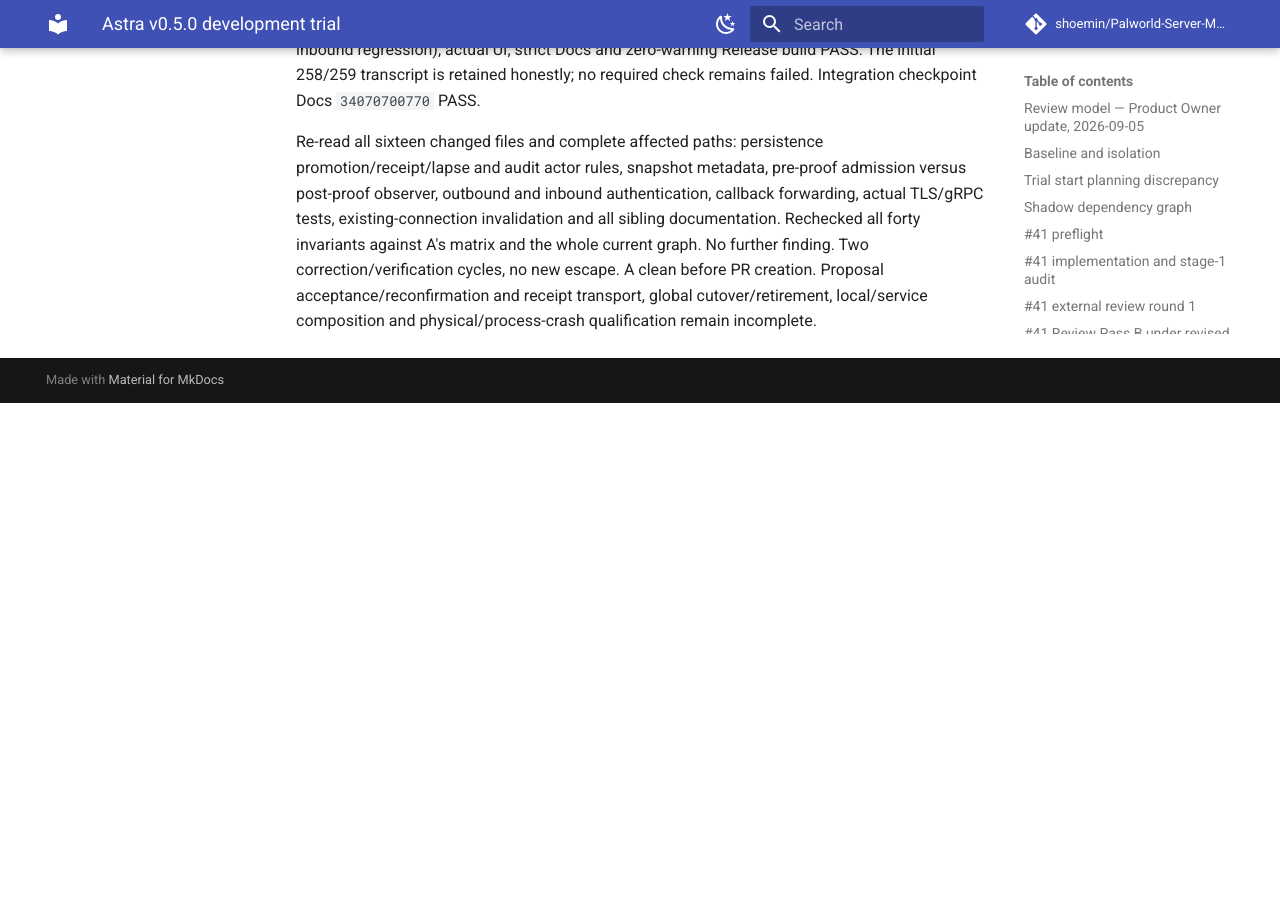
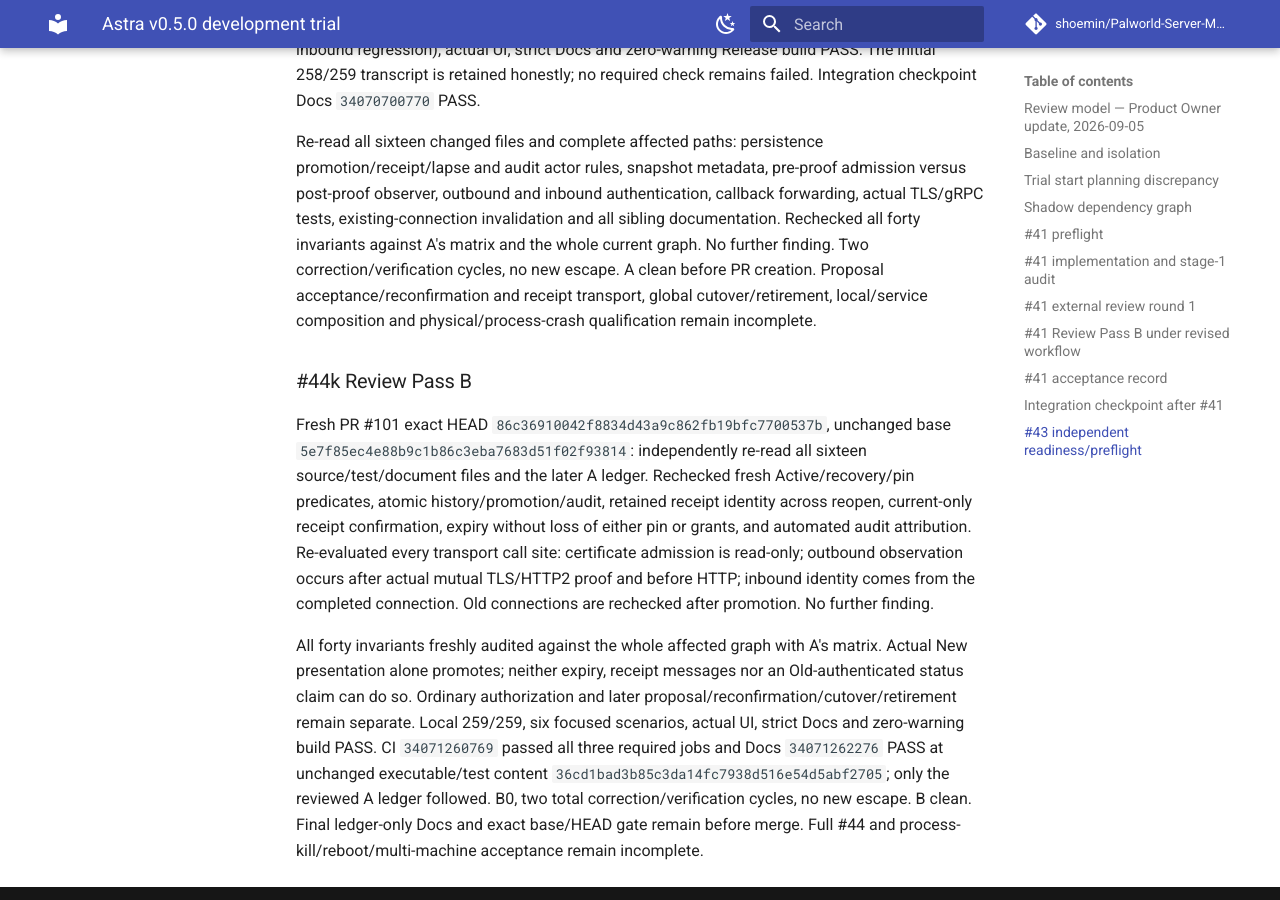
Before and after one commit to shoemin/Palworld-Server-Manager, an MkDocs documentation site: the page built from docs/experiments/astra-v0.5.0-trial.md, in a window 1280 px wide and 900 px high, scrolled down 171720 px. Built offline with MkDocs 1.6.1 and Material for MkDocs 9.7.7, drawn with Linux system fonts in a browser that asks for light colours; comment, search, counter and statistics services are not loaded; before the commit the page ends 172123 px from its top, so only the background shows below that; part of the change alters nothing that is shown.

```diff
--- a/docs/experiments/astra-v0.5.0-trial.md
+++ b/docs/experiments/astra-v0.5.0-trial.md
@@ -1842,3 +1842,9 @@ The first full run passed 258/259: the older inbound gRPC pending-pin fixture om
 Exact executable/test HEAD `36cd1bad3b85c3da14fc7938d516e54d5abf2705`: CI `34071260769` passed all three required jobs (259 ordinary tests/UI, privileged Windows service/multi-user, guarded native wrapper/coordinator/first-contact including response loss). Docs `34071262276` PASS. Local corrected full suite 259/259, six focused scenarios (five new plus the updated inbound regression), actual UI, strict Docs and zero-warning Release build PASS. The initial 258/259 transcript is retained honestly; no required check remains failed. Integration checkpoint Docs `34070700770` PASS.
 
 Re-read all sixteen changed files and complete affected paths: persistence promotion/receipt/lapse and audit actor rules, snapshot metadata, pre-proof admission versus post-proof observer, outbound and inbound authentication, callback forwarding, actual TLS/gRPC tests, existing-connection invalidation and all sibling documentation. Rechecked all forty invariants against A's matrix and the whole current graph. No further finding. Two correction/verification cycles, no new escape. A clean before PR creation. Proposal acceptance/reconfirmation and receipt transport, global cutover/retirement, local/service composition and physical/process-crash qualification remain incomplete.
+
+### #44k Review Pass B
+
+Fresh PR #101 exact HEAD `86c36910042f8834d43a9c862fb19bfc7700537b`, unchanged base `5e7f85ec4e88b9c1b86c3eba7683d51f02f93814`: independently re-read all sixteen source/test/document files and the later A ledger. Rechecked fresh Active/recovery/pin predicates, atomic history/promotion/audit, retained receipt identity across reopen, current-only receipt confirmation, expiry without loss of either pin or grants, and automated audit attribution. Re-evaluated every transport call site: certificate admission is read-only; outbound observation occurs after actual mutual TLS/HTTP2 proof and before HTTP; inbound identity comes from the completed connection. Old connections are rechecked after promotion. No further finding.
+
+All forty invariants freshly audited against the whole affected graph with A's matrix. Actual New presentation alone promotes; neither expiry, receipt messages nor an Old-authenticated status claim can do so. Ordinary authorization and later proposal/reconfirmation/cutover/retirement remain separate. Local 259/259, six focused scenarios, actual UI, strict Docs and zero-warning build PASS. CI `34071260769` passed all three required jobs and Docs `34071262276` PASS at unchanged executable/test content `36cd1bad3b85c3da14fc7938d516e54d5abf2705`; only the reviewed A ledger followed. B0, two total correction/verification cycles, no new escape. B clean. Final ledger-only Docs and exact base/HEAD gate remain before merge. Full #44 and process-kill/reboot/multi-machine acceptance remain incomplete.
```
